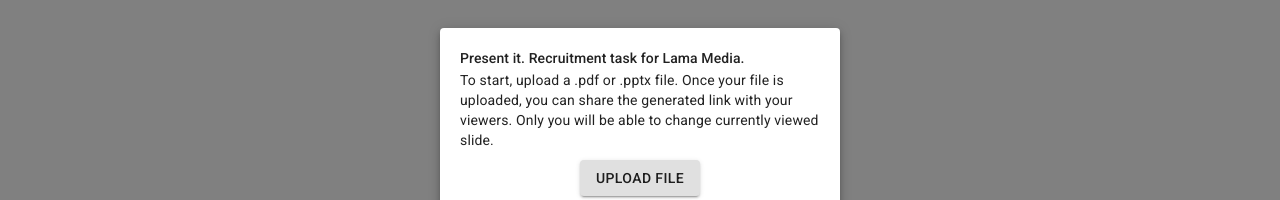
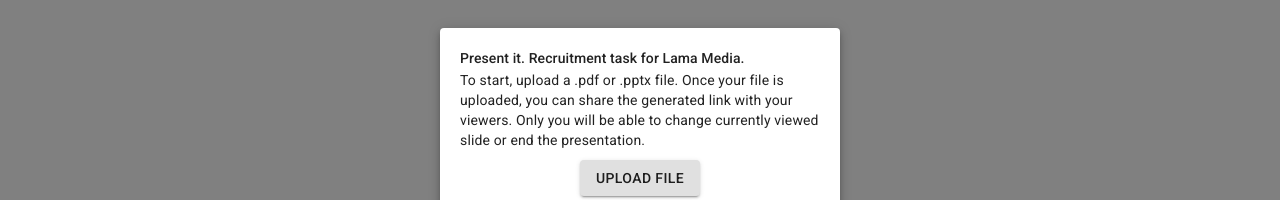
Before and after one commit to antonisierakowski/presentations-frontend, a React (Create React App) app: page / in a window 1280 px wide. Shown: the part 278-478 px from the top of the page. Built offline with nearby package versions, Linux system fonts and the light colour scheme; no server answers.

Commit message:
Change text on index page

```diff
--- a/src/components/Pages/IndexPage/index.tsx
+++ b/src/components/Pages/IndexPage/index.tsx
@@ -28,7 +28,7 @@
           <Typography variant="body2">
             To start, upload a .pdf or .pptx file. Once your file is uploaded,
             you can share the generated link with your viewers. Only you will be
-            able to change currently viewed slide.
+            able to change currently viewed slide or end the presentation.
           </Typography>
         </div>
         <PresentationInput />
```
